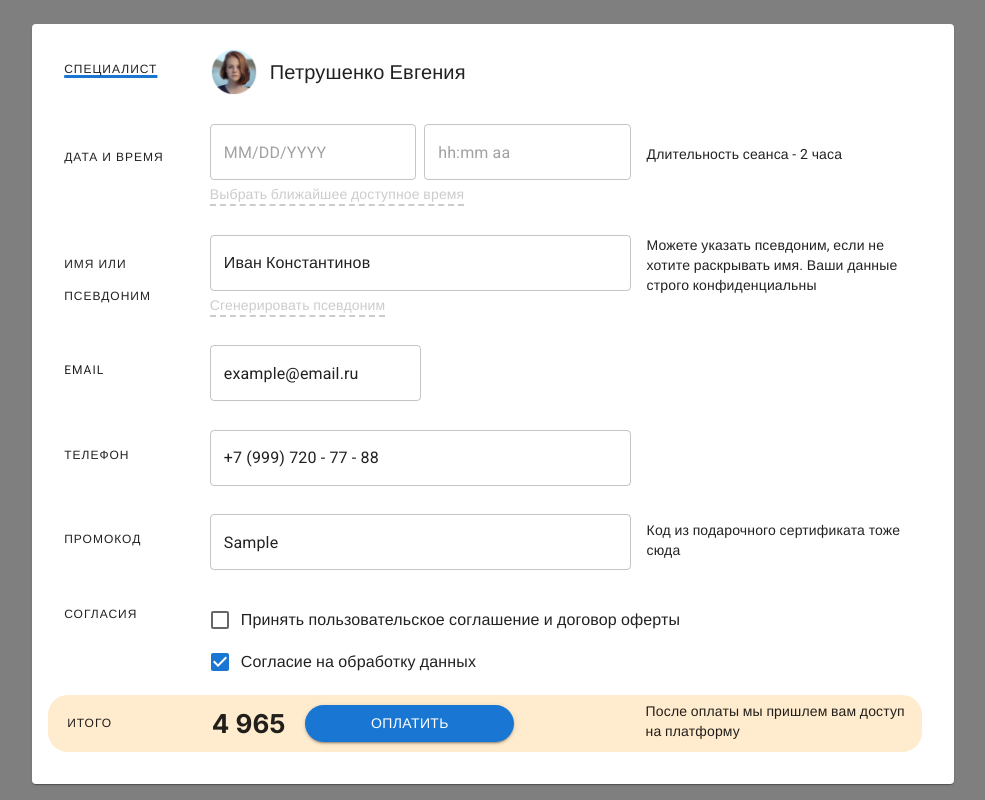
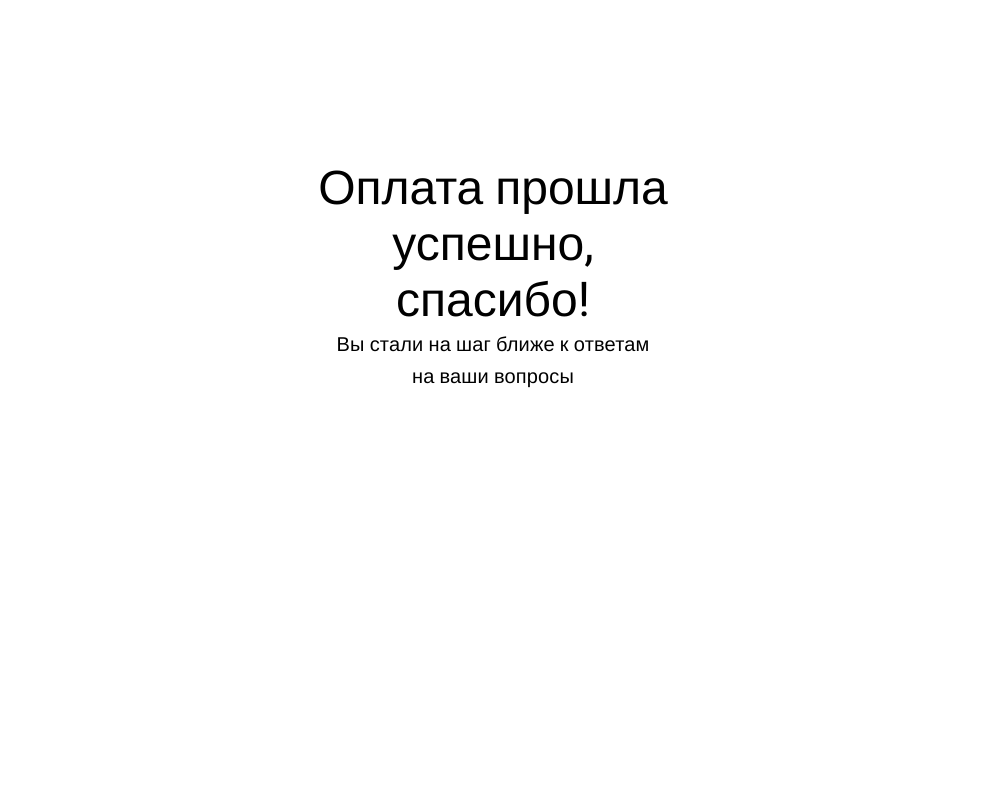
Before and after one commit to Savchhenko/Appointment-Form, a Next.js app: page /AppointmentForm in a window 1280 px wide. Both pictures are taken after typing "Sample" into the empty fields and a click on the button "ОПЛАТИТЬ". Shown: the whole page, without its empty margins (147-1132 px from the left). Built offline with nearby package versions, Linux system fonts and the light colour scheme; a web font is replaced by a local one.

Commit message:
add imitation of form submiting

```diff
--- a/src/app/AppointmentForm/appointment.form.module.css
+++ b/src/app/AppointmentForm/appointment.form.module.css
@@ -36,3 +36,23 @@
     align-self: center;
     margin-right: 20px;
 }
+
+.successSection {
+    width: 40vw;
+    height: 40vh;
+    position: absolute;
+    top: 20vh;
+    left: 30vw;
+}
+
+.successTitle {
+    width: 100%;
+    text-align: center;
+    font-weight: 700;
+}
+
+.successSubtitle {
+    text-align: center;
+    font-weight: 400;
+    width: 100%;
+}
--- a/src/app/AppointmentForm/page.tsx
+++ b/src/app/AppointmentForm/page.tsx
@@ -1,6 +1,6 @@
 "use client";
 
-import React from "react";
+import React, { useState } from "react";
 import Typography from "@mui/material/Typography";
 import Modal from "@mui/material/Modal";
 import Card from "@mui/material/Card";
@@ -30,18 +30,19 @@ const AppointmentForm: React.FC = () => {
         phone: "+79997207788",
         promocode: "",
     };
+    const [isOpen, setIsOpen] = useState(true);
 
     const { handleSubmit, control, setError, } = useForm({ defaultValues });
 
     const onSubmit = (data: Object) => {
-        console.log(data)
+        console.log("Form data", data);
+        setIsOpen(false);
     };
-
 
     return (
         <div style={{width: "100vw", height: "100vh"}}>
             <Modal
-                open={true}
+                open={isOpen}
                 // onClose={handleClose}
                 className={styles.modal}
                 aria-labelledby="simple-modal-title"
@@ -240,6 +241,19 @@ const AppointmentForm: React.FC = () => {
                     </CardContent>
                 </Card>
             </Modal>
+
+            {
+                !isOpen ?
+                    <section className={styles.successSection}>
+                        <Typography className={styles.successTitle} variant="h3">
+                            Оплата прошла успешно,<br/>спасибо!
+                        </Typography>
+                        <Typography className={styles.successSubtitle} variant="h6">
+                            Вы стали на шаг ближе к ответам<br/> на ваши вопросы
+                        </Typography>
+                    </section>
+                : null
+            }
         </div>
     )
 };
```
Also changed, not shown: 1 other file (tests, documents, lock files or other folders).
